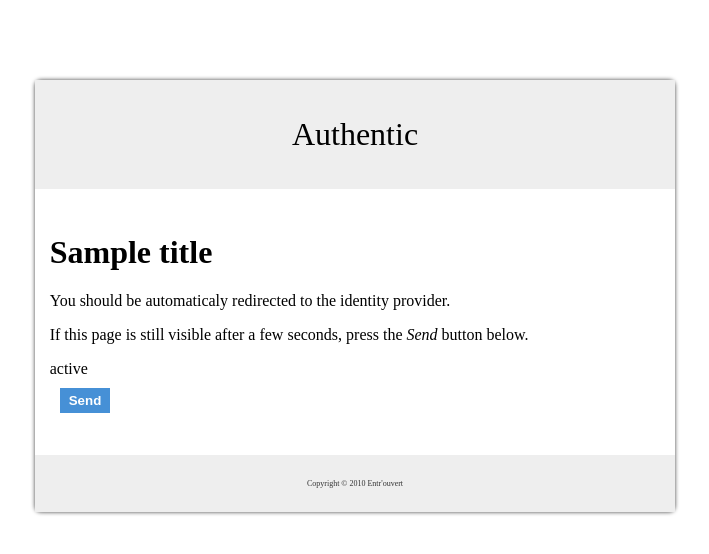
After one commit to incuna/authentic, a Django app: template templates/saml/post_form.html in a window 1280 px wide. The commit adds this page. Shown: the top 554 px of the page, without its empty margins (285-994 px from the left). Run offline with Django 3.2, Linux system fonts and the light colour scheme; the template is opened without the code that fills it: most values are stand-ins (such as "Sample title", 1, 10 or a date in 2020).

Commit message:
Add a generic post form for liberty

```diff
--- a/templates/base.html
+++ b/templates/base.html
@@ -7,7 +7,7 @@
     <title>{% block title %}User test{% endblock %}</title>
 </head>
 
-<body>
+<body {% block bodyargs %}{% endblock %} >
   <div id="wrap">
     <div id="header">
       {% block header %}
--- /dev/null
+++ b/templates/saml/post_form.html
@@ -0,0 +1,18 @@
+{% extends "base.html" %}
+{% load i18n %}
+
+{% block title %} {{ title }} {% endblock %}
+{% block bodyargs %}document.forms[0].submit(){% endblock %}
+
+{% block content %}
+<h1>{{ title }}</h1>
+<form action="{{url}}" method="post">
+   <p>{% trans "You should be automaticaly redirected to the identity provider." %}</p>
+   <p>{% trans "If this page is still visible after a few seconds, press the" %} <em>{% trans "Send" %}</em> {% trans "button below." %}</p>
+   <input type="hidden" name="{{ fieldname }}" value="{{ body }}" />
+   {{ relay_state }}
+   <div class="buttons-bar">
+    <input type="submit" name="sendButton" value="Send" />
+   </div>
+  </form>
+{% endblock %}
```
Also changed, not shown: idp/saml/saml2_endpoints.py (+15 -6 lines).
